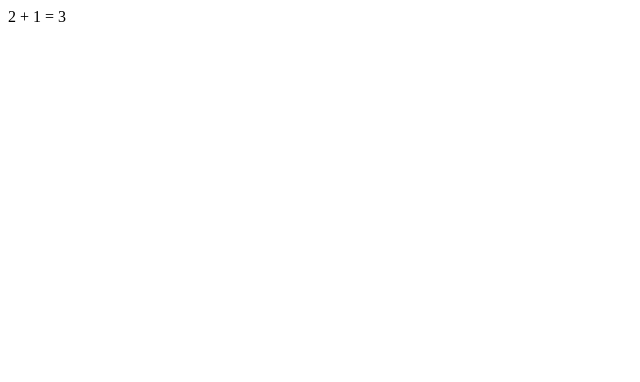
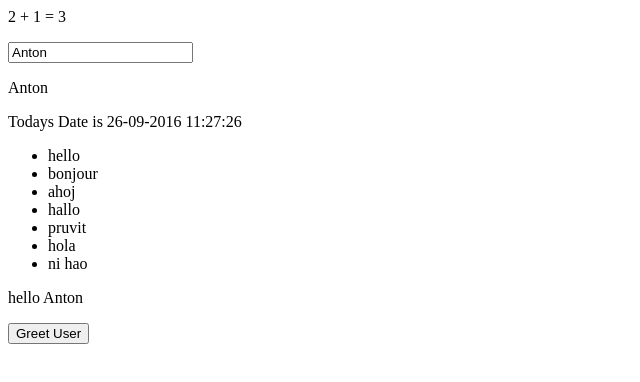
Before and after one commit to dfarmbird/angularcourse, a plain HTML site: page index.html in a window 1280 px wide. Shown: the whole page, without its empty margins (0-640 px from the left). Drawn offline with Linux system fonts and the light colour scheme.

Commit message:
Minification protected code, note

```diff
--- a/index.html
+++ b/index.html
@@ -5,12 +5,21 @@
   <meta name="viewport" content="width=device-width, initial-scale=1.0">
   <script src="js/vendor/angular.min.js"></script>
   <script src="js/app.js"></script>
+  <script src="js/controllers.js"></script>
   <title>Basic Angular 1.x</title>
 </head>
 
 <body>
   <div data-ng-controller="pageController">
     2 + 1 = {{ 2 + 1}}
+    <p><input placeholder="Enter your name: " type="text" id="myName" data-ng-model="firstName" /></p>
+    <p>{{ firstName }}</p>
+    <p>Todays Date is {{ timeStamp  | date:'dd-MM-yyyy hh:mm:ss' }}</p>
+    <ul>
+      <li data-ng-repeat="greeting in greetings">{{ greeting }}</li>
+    </ul>
+    <p>{{ greet }} {{ firstName }}</p>
+    <button id="sayHello" data-ng-click="greetUser()">Greet User</button>
   </div>
 </body>
 </html>
--- /dev/null
+++ b/js/controllers.js
@@ -0,0 +1,9 @@
+myApp.controller('pageController',['$scope','$rootScope',function($scope,$rootScope){
+  $scope.firstName = 'Anton';
+  $rootScope.timeStamp = new Date();
+  $scope.greetings = ['hello','bonjour','ahoj','hallo','pruvit','hola','ni hao'];
+  $scope.greet = $scope.greetings[0];
+  $scope.greetUser = function(){
+    $scope.greet = $scope.greetings[parseInt(Math.random()* $scope.greetings.length)];
+  }
+}]);
```
